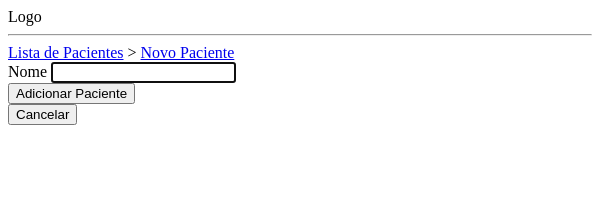
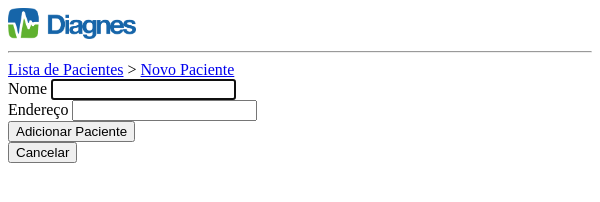
Before and after one commit to jeffersondesouza/crud-paciente-electron, an Electron app: page app/templates/paciente-form.html in a window 600 px wide. Drawn offline with nearby package versions, Linux system fonts and the light colour scheme; files whose address does not match are found by name.

Commit message:
view comunication

```diff
--- a/app/templates/paciente-form.html
+++ b/app/templates/paciente-form.html
@@ -5,13 +5,18 @@
   <meta charset="UTF-8">
   <meta name="viewport" content="width=device-width, initial-scale=1.0">
   <meta http-equiv="X-UA-Compatible" content="ie=edge">
+
+  <link rel="stylesheet" href="../../assets/css/header.css">
+
   <title>Diagnes</title>
 </head>
 
 <body>
   <main class="container">
     <header class="header">
-      <div class="header__logo logo--link">Logo</div>
+      <a href="./index.html" class="header__logo logo--link">
+        <img src="../../assets/img/diagnes.png" alt="Logo marca da  Empresa Diagnes" class="header__logo-img">
+      </a>
       <hr>
     </header>
     <section>
@@ -19,22 +24,26 @@
         <a href="./index.html">Lista de Pacientes</a> >
         <a href="#">Novo Paciente</a>
       </div>
-      <form>
+      <form id="paciente-form">
         <div class="form-group">
           <label for="data">Nome</label>
-          <input type="text" id="nome" class="form-control" required autofocus/>
+          <input type="text" id="nome" name="nome" class="form-control" required autofocus/>
         </div>
+        <div class="form-group">
+            <label for="data">Endereço</label>
+            <input type="text" id="nome" name="nome" class="form-control" required/>
+          </div>
 
         <button type="submit">Adicionar Paciente</button>
         <br>
-        <button type="button">Cancelar</button>
+        <button type="button" onclick="onCancelAddPaciente()">Cancelar</button>
 
       </form>
     </section>
   </main>
   <script>
     const $ = require('jquery');
-    require('./app')
+    require('../views/paciente-form-view.js');
   </script>
 </body>
 
--- /dev/null
+++ b/app/views/paciente-form-view.js
@@ -0,0 +1,19 @@
+
+const pacienteForm = $('#paciente-form');
+
+
+
+pacienteForm.submit((event) => {
+
+  console.log(pacienteForm.serializeArray());
+  event.preventDefault();
+});
+function onAddPaciente(event) {
+
+
+}
+
+const onCancelAddPaciente = () => {
+  console.log('cancelado')
+
+}
--- /dev/null
+++ b/assets/css/header.css
@@ -0,0 +1,3 @@
+.header__logo-img{
+  width: 8rem;
+}
```
Also changed, not shown: app/templates/index.html (+4 -2 lines), app/views/paciente-form.js (deleted).
